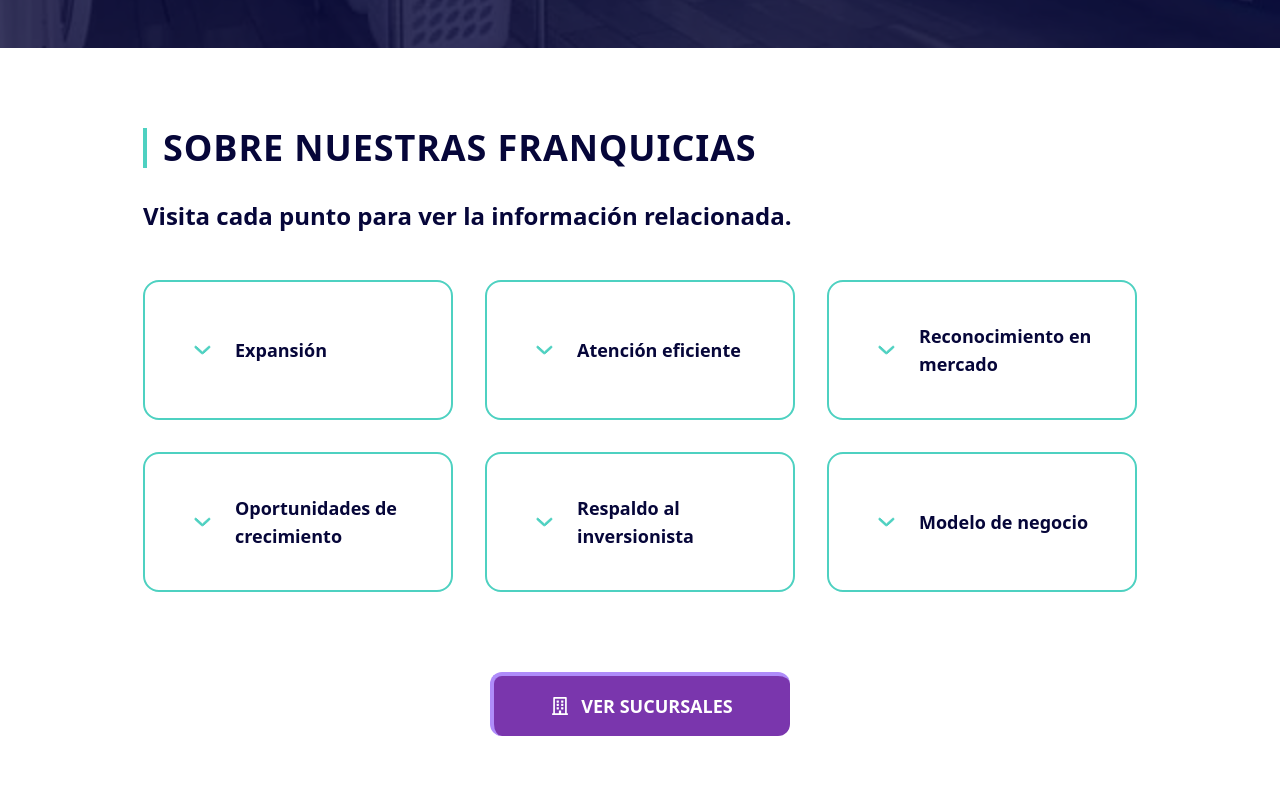
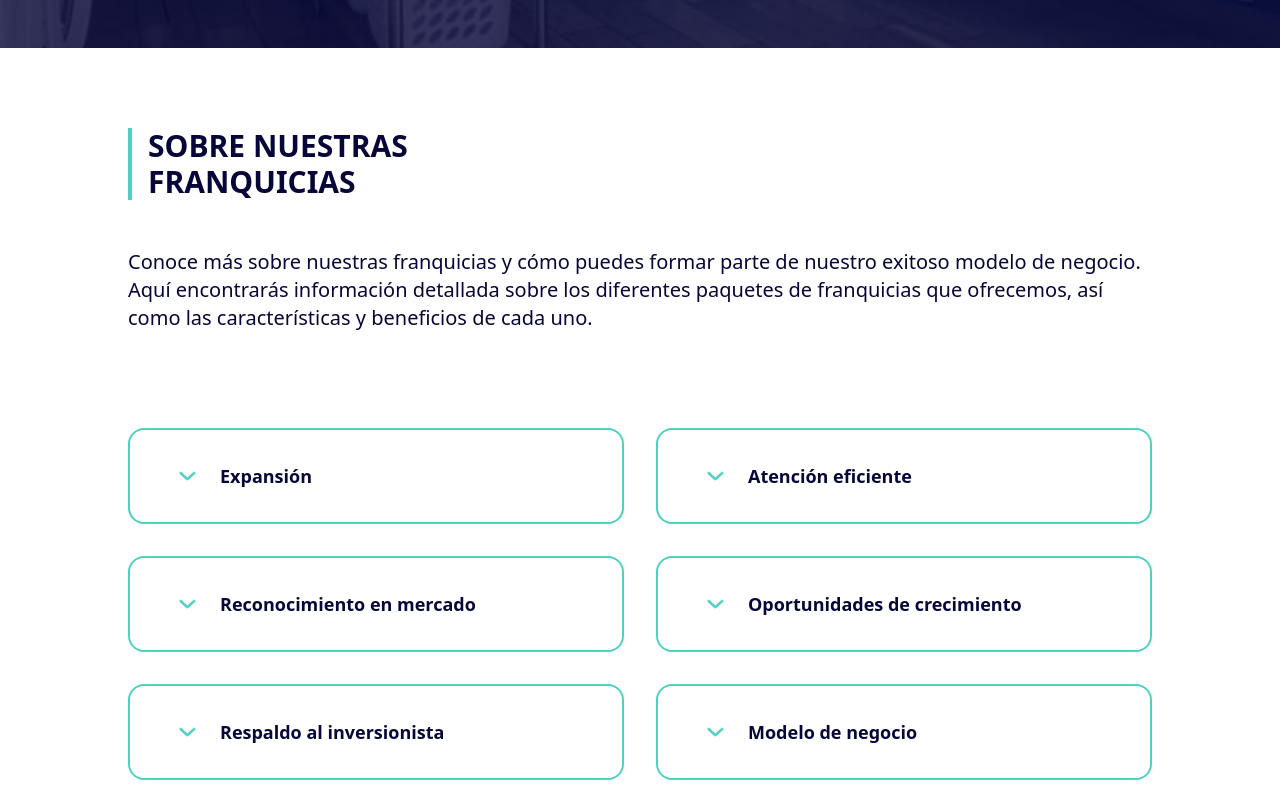
Before and after one commit to dspwebstudiomx/easylav-react, a React (Vite) app: page /franquicias in a window 1280 px wide. Shown: the part 760-1560 px from the top of the page. Built offline with nearby package versions, Linux system fonts and the light colour scheme.

Commit message:
Refactoriza componentes de franquicias para mejorar la presentación y adaptabilidad, ajustando estilos y reemplazando el componente TituloConDescripcion por TituloYDescripcion.

```diff
--- a/src/components/accordion/Accordion.jsx
+++ b/src/components/accordion/Accordion.jsx
@@ -20,11 +20,11 @@ const Accordion = ({ description, title, height }) => {
   };
 
   const styles = {
-    width: 'w-full lg:w-[310px] h-[140px]',
-  }
+    width: 'w-full h-full',
+  };
 
   return (
-    <div className='w-auto rounded-lg mx-auto'>
+    <div className="w-auto rounded-lg mx-auto">
       <button
         className={`flex text-left ${styles.width} ${height} p-8 bg-light text-dark items-center justify-start ${!active ? 'rounded-2xl border-2 border-primary' : 'rounded-t-2xl border-t-2 border-l-2 border-t-primary border-l-primary'} border-r-2 border-r-primary mx-auto`}
         onClick={() => handleToggle()}
@@ -32,35 +32,30 @@ const Accordion = ({ description, title, height }) => {
         {/*  svg icon */}
         <div className={`mr-2 flex w-full max-w-[50px] items-center justify-center text-primary`}>
           <svg
-            className={`fill-primary stroke-primary duration-200 ease-in-out ${active ? 'rotate-180' : ''
-              }`}
-            width='17'
-            height='10'
-            viewBox='0 0 17 10'
-            xmlns='http://www.w3.org/2000/svg'
+            className={`fill-primary stroke-primary duration-200 ease-in-out ${active ? 'rotate-180' : ''}`}
+            width="17"
+            height="10"
+            viewBox="0 0 17 10"
+            xmlns="http://www.w3.org/2000/svg"
           >
             <path
-              d='M7.28687 8.43257L7.28679 8.43265L7.29496 8.43985C7.62576 8.73124 8.02464 8.86001 8.41472 8.86001C8.83092 8.86001 9.22376 8.69083 9.53447 8.41713L9.53454 8.41721L9.54184 8.41052L15.7631 2.70784L15.7691 2.70231L15.7749 2.69659C16.0981 2.38028 16.1985 1.80579 15.7981 1.41393C15.4803 1.1028 14.9167 1.00854 14.5249 1.38489L8.41472 7.00806L2.29995 1.38063L2.29151 1.37286L2.28271 1.36548C1.93092 1.07036 1.38469 1.06804 1.03129 1.41393L1.01755 1.42738L1.00488 1.44184C0.69687 1.79355 0.695778 2.34549 1.0545 2.69659L1.05999 2.70196L1.06565 2.70717L7.28687 8.43257Z'
-              fill=''
-              stroke=''
+              d="M7.28687 8.43257L7.28679 8.43265L7.29496 8.43985C7.62576 8.73124 8.02464 8.86001 8.41472 8.86001C8.83092 8.86001 9.22376 8.69083 9.53447 8.41713L9.53454 8.41721L9.54184 8.41052L15.7631 2.70784L15.7691 2.70231L15.7749 2.69659C16.0981 2.38028 16.1985 1.80579 15.7981 1.41393C15.4803 1.1028 14.9167 1.00854 14.5249 1.38489L8.41472 7.00806L2.29995 1.38063L2.29151 1.37286L2.28271 1.36548C1.93092 1.07036 1.38469 1.06804 1.03129 1.41393L1.01755 1.42738L1.00488 1.44184C0.69687 1.79355 0.695778 2.34549 1.0545 2.69659L1.05999 2.70196L1.06565 2.70717L7.28687 8.43257Z"
+              fill=""
+              stroke=""
             />
           </svg>
         </div>
         {/*  svg icon */}
 
         {/* title */}
-        <h4 className='text-lg xl:text-lg font-semibold text-dark dark:text-white'>
-          {title}
-        </h4>
+        <h4 className="text-lg xl:text-lg font-semibold text-dark dark:text-white">{title}</h4>
         {/* title */}
-
       </button>
 
-      <div className={`${styles.width} pl-8 duration-200 ease-in-out bg-primary_light  text-dark ${active ? 'block rounded-b-2xl border-l-2 border-l-primary border-b-2 border-b-primary border-r-2 border-r-primary mx-auto h-[360px]  md:h-[380px]  lg:h-[340px] pb-8' : 'hidden'}`}
+      <div
+        className={`${styles.width} pl-8 duration-200 ease-in-out bg-primary_light  text-dark ${active ? 'block rounded-b-2xl border-l-2 border-l-primary border-b-2 border-b-primary border-r-2 border-r-primary mx-auto h-full pb-8' : 'hidden'}`}
       >
-        <p className={`${GENERAL_UI.PARAGRAPH} pt-8  dark:text-dark-6 w-full px-8 pb-4`}>
-          {description}
-        </p>
+        <p className={`${GENERAL_UI.PARAGRAPH} pt-8  dark:text-dark-6 w-full px-8 pb-4`}>{description}</p>
       </div>
     </div>
   );
@@ -69,5 +64,5 @@ Accordion.propTypes = {
   title: PropTypes.string,
   height: PropTypes.string,
   description: PropTypes.string,
-}
-export default Accordion
+};
+export default Accordion;
--- a/src/pages/franquicias/PreguntasFranquicias.jsx
+++ b/src/pages/franquicias/PreguntasFranquicias.jsx
@@ -7,7 +7,7 @@ const PreguntasFranquicias = () => {
     <div className="lg:mt-12">
       {/* Title */}
       {/* Questions */}
-      <ul className="grid sm:grid-cols-2 md:grid-cols-3 gap-8">
+      <ul className="grid sm:grid-cols-2 gap-8">
         {franquiciaDescripciones.map((description) => (
           <li key={description.id} id={`descripcion-${description.id}`} className="text-dark">
             <Accordion height="h-[120px]" title={description.title} description={description.description} />
--- a/src/pages/franquicias/SobreNuestrasFranquicias.jsx
+++ b/src/pages/franquicias/SobreNuestrasFranquicias.jsx
@@ -1,45 +1,7 @@
-import { BorderLeft, Container, Section, TitleH2 } from 'components';
+import { Container, Section, TituloYDescripcion } from 'components';
 import PreguntasFranquicias from './PreguntasFranquicias';
 
 // Estilos
-const FRANQUICIAS_UI = {
-  TITLEH1: {
-    COLOR: 'text-dark dark:text-light',
-    FONT_SIZE: 'text-3xl md:text-4xl',
-    FONT_WEIGHT: 'font-semibold',
-    LETTER_SPACING: 'tracking-wide',
-  },
-  CONTAINER: {
-    DISPLAY: 'grid 2xl:grid-cols-2 sm:gap-8',
-  },
-  COLUMNA_1: {
-    DISPLAY: 'flex flex-col gap-2',
-  },
-
-  UL: {
-    DISPLAY: 'flex flex-col gap-0',
-  },
-};
-
-const styles = `${FRANQUICIAS_UI.TITLEH1.COLOR} ${FRANQUICIAS_UI.TITLEH1.FONT_SIZE} ${FRANQUICIAS_UI.TITLEH1.FONT_WEIGHT} ${FRANQUICIAS_UI.TITLEH1.LETTER_SPACING}`;
-
-// Componentes Internos
-const TituloConDescripcion = () => {
-  return (
-    <div className="w-full px-4 sm:px-0">
-      <div className="mx-auto mb-[60px] lg:mb-0 flex flex-col gap-0">
-        <BorderLeft>
-          <TitleH2 className={styles} textColor="text-dark dark:text-light w-full">
-            SOBRE NUESTRAS FRANQUICIAS
-          </TitleH2>
-        </BorderLeft>
-        <h3 className="text-xl font-semibold sm:text-2xl mt-8 text-dark dark:text-light">
-          Visita cada punto para ver la información relacionada.
-        </h3>
-      </div>
-    </div>
-  );
-};
 
 // Estructura
 // Este componente es parte de la sección de franquicias del sitio web de Easylav, diseñado para atraer a potenciales franquiciados y proporcionarles información clara y concisa sobre el modelo de negocio.
@@ -47,7 +9,10 @@ const SobreNuestrasFranquicias = () => {
   return (
     <Section className="flex flex-col sm:gap-12" id="sobre-nuestras-franquicias">
       <Container>
-        <TituloConDescripcion />
+        <TituloYDescripcion
+          title="Sobre nuestras franquicias"
+          description="Conoce más sobre nuestras franquicias y cómo puedes formar parte de nuestro exitoso modelo de negocio. Aquí encontrarás información detallada sobre los diferentes paquetes de franquicias que ofrecemos, así como las características y beneficios de cada uno."
+        />
         <PreguntasFranquicias />
       </Container>
     </Section>
```
